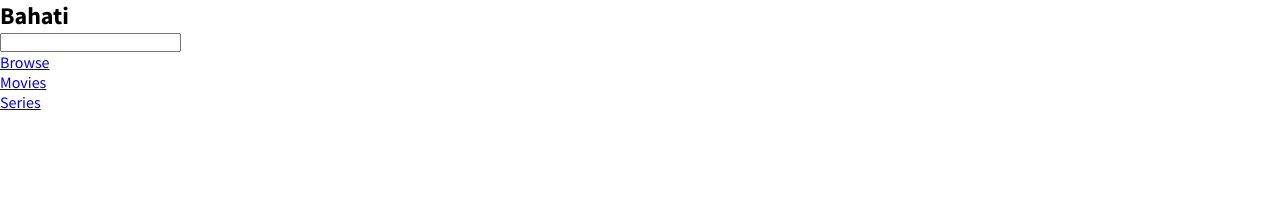
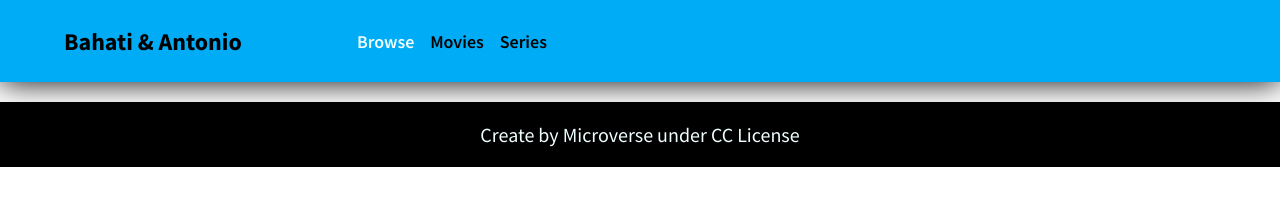
Before and after one commit to zbahati/moviesApi, a website built with webpack: page src/index.html in a window 1280 px wide. Built offline with nearby package versions, Linux system fonts and the light colour scheme; no server answers.

Commit message:
Add header and footer of home page

```diff
--- a/src/index.html
+++ b/src/index.html
@@ -11,19 +11,17 @@
 
 <body>
 
-
     <header>
         <div class="container">
+
             <nav>
                 <div class="logo">
-                    <h1>Bahati</h1>
+                    <h1>Bahati & Antonio</h1>
                 </div>
-                <div class="search">
-                    <input type="text" id="seach">
-                </div>
+
                 <ul>
                     <li>
-                        <span><a href="#">Browse</a>
+                        <span><a href="index.html" class="active">Browse</a>
                         </span>
                     </li>
                     <li>
@@ -46,6 +44,9 @@
             </div>
         </div>
     </main>
+    <footer>
+        <p>Create by Microverse under CC License</p>
+    </footer>
     <div id="popup-modal"></div>
 
 </body>
--- a/src/style.css
+++ b/src/style.css
@@ -6,11 +6,51 @@
   padding: 0;
   box-sizing: border-box;
   list-style: none;
+  text-decoration: none;
 }
 
 body {
   font-family: 'Source Sans Pro', sans-serif;
   position: relative;
+}
+
+header {
+  width: 100%;
+  background: #01acf6;
+  margin-bottom: 20px;
+  box-shadow: 0 0 2rem black;
+  padding: 2% 0;
+}
+
+header .container {
+  width: 90%;
+  margin: auto;
+}
+
+.container nav {
+  width: 100%;
+  display: flex;
+  gap: 10%;
+}
+
+nav ul {
+  display: flex;
+  align-items: center;
+  gap: 10%;
+}
+
+nav ul li a {
+  color: black;
+  font-size: large;
+  font-weight: 600;
+}
+
+nav ul li a:active {
+  color: black;
+}
+
+nav ul li a.active {
+  color: azure;
 }
 
 main {
@@ -140,6 +180,7 @@ form textarea {
   position: absolute;
   font-weight: 700;
   font-size: 30px;
+  cursor: pointer;
   top: 0;
   left: 95%;
 }
@@ -161,3 +202,12 @@ form textarea {
   font-size: 22px;
   font-weight: bold;
 }
+
+footer {
+  width: 100%;
+  font-size: 20px;
+  padding: 20px 0;
+  text-align: center;
+  background: black;
+  color: azure;
+}
```
